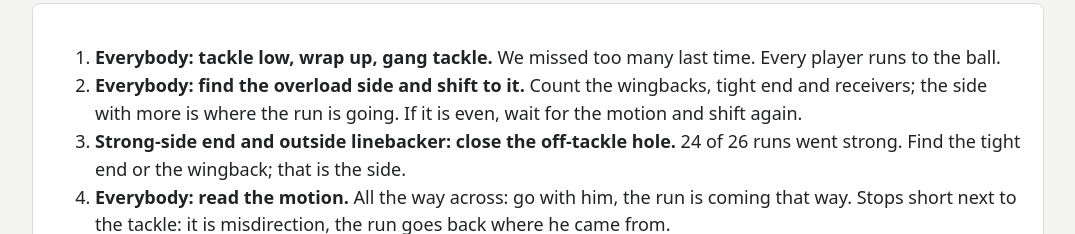
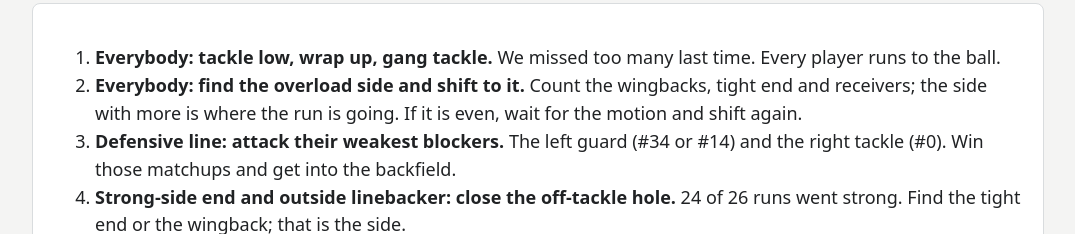
Before and after one commit to jongbeau/jongbeau-pages, a plain HTML site: page raiders-aggies-rematch-scouting-2026/index.html in a window 1280 px wide. Shown: the part 6775-7009 px from the top of the page, without its empty margins (102-1177 px from the left). Drawn offline with Linux system fonts and the light colour scheme.

Commit message:
Aggies rematch card: DL job, attack LG #34/#14 and RT #0
Co-Authored-By: Claude Opus 5.5 <noreply@anthropic.com>

```diff
--- a/raiders-aggies-rematch-scouting-2026/index.html
+++ b/raiders-aggies-rematch-scouting-2026/index.html
@@ -132,6 +132,8 @@ touchdown and an incompletion on 4th and 30) and two WR screens in the 2-minute
 <section id="jobs"><h2>Our defensive jobs</h2><div class="lesson"><ol>
 <li><b>Everybody: tackle low, wrap up, gang tackle.</b> We missed too many last time. Every player runs to the ball.</li>
 <li><b>Everybody: find the overload side and shift to it.</b> Count the wingbacks, tight end and receivers; the side with more is where the run is going. If it is even, wait for the motion and shift again.</li>
+<li><b>Defensive line: attack their weakest blockers.</b> The left guard (#34 or #14) and the right tackle (#0).
+Win those matchups and get into the backfield.</li>
 <li><b>Strong-side end and outside linebacker: close the off-tackle hole.</b> 24 of 26 runs went
 strong. Find the tight end or the wingback; that is the side.</li>
 <li><b>Everybody: read the motion.</b> All the way across: go with him, the run is coming that way. Stops short
```
